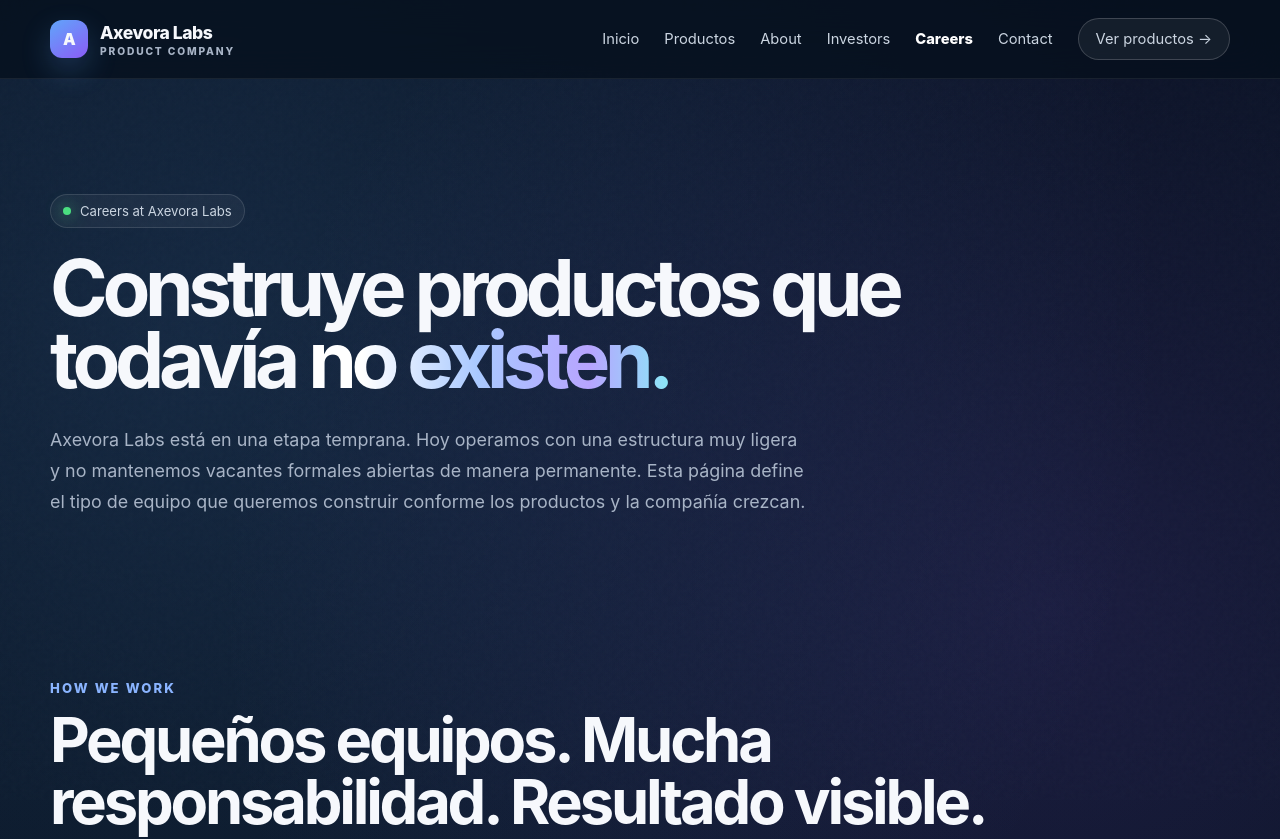
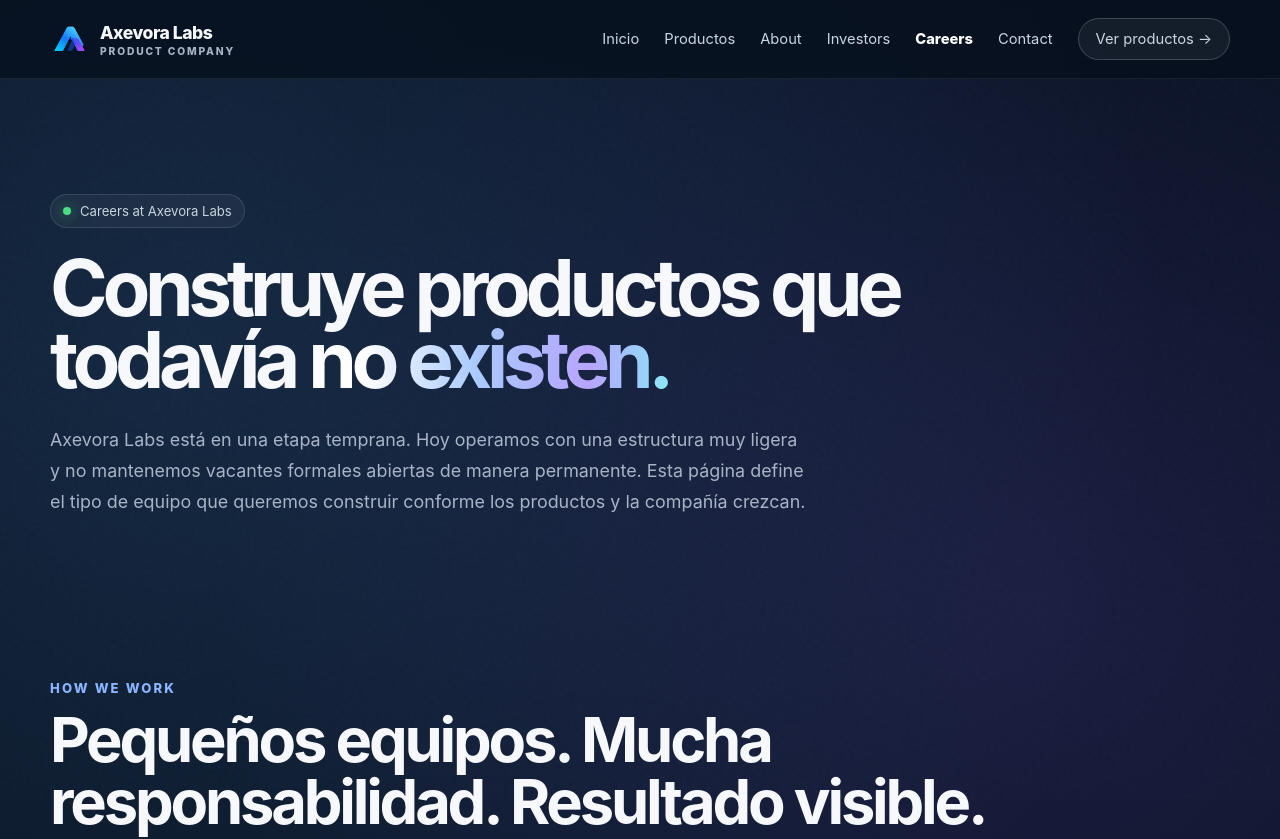
Before and after one commit to Axevoralabs/axevora-labs-web, a plain HTML site: page careers.html in a window 1280 px wide. Shown: the top 839 px of the page. Drawn offline with Linux system fonts and the light colour scheme.

Commit message:
Use Axevora logo on Careers page

```diff
--- a/careers.html
+++ b/careers.html
@@ -1,8 +1,8 @@
 <!DOCTYPE html><html lang="es"><head><meta charset="UTF-8"><meta name="viewport" content="width=device-width,initial-scale=1"><meta name="description" content="Careers at Axevora Labs — futuras oportunidades para construir productos digitales desde México."><meta name="theme-color" content="#07111f"><title>Careers | Axevora Labs</title><link rel="stylesheet" href="styles.css"></head><body><div class="noise"></div>
-<div class="nav-wrap"><div class="container"><nav><a class="brand" href="index.html"><div class="brand-mark">A</div><div><span>Axevora Labs</span><small>Product Company</small></div></a><div class="nav-links"><a href="index.html">Inicio</a><a href="index.html#products">Productos</a><a href="about.html">About</a><a href="investors.html">Investors</a><a class="active" href="careers.html">Careers</a><a href="contact.html">Contact</a><a class="nav-cta" href="index.html#products">Ver productos →</a></div><a class="mobile-menu" href="index.html">Inicio</a></nav></div></div>
+<div class="nav-wrap"><div class="container"><nav><a class="brand" href="index.html"><div class="brand-mark" style="background:none;box-shadow:none;padding:0"><img src="axevora-mark.svg" alt="" style="width:100%;height:100%;object-fit:contain;display:block"></div><div><span>Axevora Labs</span><small>Product Company</small></div></a><div class="nav-links"><a href="index.html">Inicio</a><a href="index.html#products">Productos</a><a href="about.html">About</a><a href="investors.html">Investors</a><a class="active" href="careers.html">Careers</a><a href="contact.html">Contact</a><a class="nav-cta" href="index.html#products">Ver productos →</a></div><a class="mobile-menu" href="index.html">Inicio</a></nav></div></div>
 <main><section class="page-hero"><div class="container"><div class="eyebrow"><span class="dot"></span> Careers at Axevora Labs</div><h1>Construye productos que todavía <span class="gradient-text">no existen.</span></h1><p class="lede">Axevora Labs está en una etapa temprana. Hoy operamos con una estructura muy ligera y no mantenemos vacantes formales abiertas de manera permanente. Esta página define el tipo de equipo que queremos construir conforme los productos y la compañía crezcan.</p></div></section>
 <section><div class="container"><div class="section-kicker">How we work</div><h2 class="section-title">Pequeños equipos. Mucha responsabilidad. Resultado visible.</h2><div class="grid-3"><div class="card"><h3>Ownership</h3><p>Preferimos personas que puedan hacerse responsables de un problema completo y moverlo de idea a resultado.</p></div><div class="card"><h3>Practical speed</h3><p>Nos importa avanzar rápido, pero sin sacrificar criterio, calidad básica ni comprensión del usuario.</p></div><div class="card"><h3>Low ego</h3><p>Buenas ideas pueden venir de cualquier lugar. El producto y la evidencia pesan más que el cargo.</p></div></div></div></section>
 <section><div class="container"><div class="section-kicker">Future roles</div><h2 class="section-title">Perfiles que probablemente necesitaremos al crecer.</h2><p class="section-copy">No son vacantes activas ni promesas de contratación. Son áreas estratégicas que anticipamos conforme Axevora Labs alcance nuevos hitos de producto, usuarios e ingresos.</p><div class="grid-3"><div class="card role"><div class="meta">Engineering</div><h3>Full-Stack Product Engineer</h3><div class="location">Mexico · Remote / Hybrid</div><p>Construcción de producto web/mobile, integraciones, datos y experiencias completas con mentalidad de negocio.</p><span class="pill">Future role</span></div><div class="card role"><div class="meta">Product</div><h3>Product & Growth</h3><div class="location">Mexico · Remote / Hybrid</div><p>Experimentos de adquisición, onboarding, pricing, retención y aprendizaje directo con usuarios.</p><span class="pill">Future role</span></div><div class="card role"><div class="meta">Commercial</div><h3>Business Development</h3><div class="location">Mexico · Market-facing</div><p>Relaciones con pymes, agencias, aliados y canales de distribución para acelerar validación y ventas.</p><span class="pill">Future role</span></div></div></div></section>
 <section><div class="container"><div class="section-kicker">What we value</div><h2 class="section-title">El perfil Axevora.</h2><div class="split"><div class="panel"><h3>Generalistas fuertes en etapas tempranas.</h3><p>En una compañía pequeña, los límites entre producto, tecnología, operaciones y negocio son flexibles. Valoramos perfiles capaces de entender el objetivo completo y colaborar fuera de una descripción rígida.</p></div><div class="panel"><ul class="list-clean"><li>Capacidad de ejecutar sin supervisión constante.</li><li>Comunicación escrita clara y directa.</li><li>Curiosidad por usuarios y problemas de negocio.</li><li>Comodidad trabajando con herramientas de IA.</li><li>Criterio para distinguir velocidad de improvisación.</li><li>Interés por construir desde cero.</li></ul></div></div></div></section>
 <section><div class="container"><div class="cta"><div class="section-kicker">Stay close</div><h2>Hoy estamos construyendo el producto. Mañana construiremos el equipo.</h2><p>Cuando existan vacantes reales, esta será la página oficial para publicarlas. Mientras tanto, conoce lo que estamos construyendo y la dirección de la compañía.</p><div class="actions" style="justify-content:center"><a class="btn btn-primary" href="index.html#products">Ver productos</a><a class="btn btn-secondary" href="about.html">Conocer Axevora Labs</a></div></div></div></section></main>
-<footer><div class="container footer-grid"><a class="brand" href="index.html"><div class="brand-mark">A</div><div><span>Axevora Labs</span><small>Technology & Product</small></div></a><div class="footer-copy">© 2026 Axevora Labs. All rights reserved.</div><div class="footer-links"><a href="about.html">About</a><a href="investors.html">Investors</a><a href="careers.html">Careers</a><a href="contact.html">Contact</a></div></div></footer><script src="app.js"></script></body></html>
+<footer><div class="container footer-grid"><a class="brand" href="index.html"><div class="brand-mark" style="background:none;box-shadow:none;padding:0"><img src="axevora-mark.svg" alt="" style="width:100%;height:100%;object-fit:contain;display:block"></div><div><span>Axevora Labs</span><small>Technology & Product</small></div></a><div class="footer-copy">© 2026 Axevora Labs. All rights reserved.</div><div class="footer-links"><a href="about.html">About</a><a href="investors.html">Investors</a><a href="careers.html">Careers</a><a href="contact.html">Contact</a></div></div></footer><script src="app.js"></script></body></html>
```
